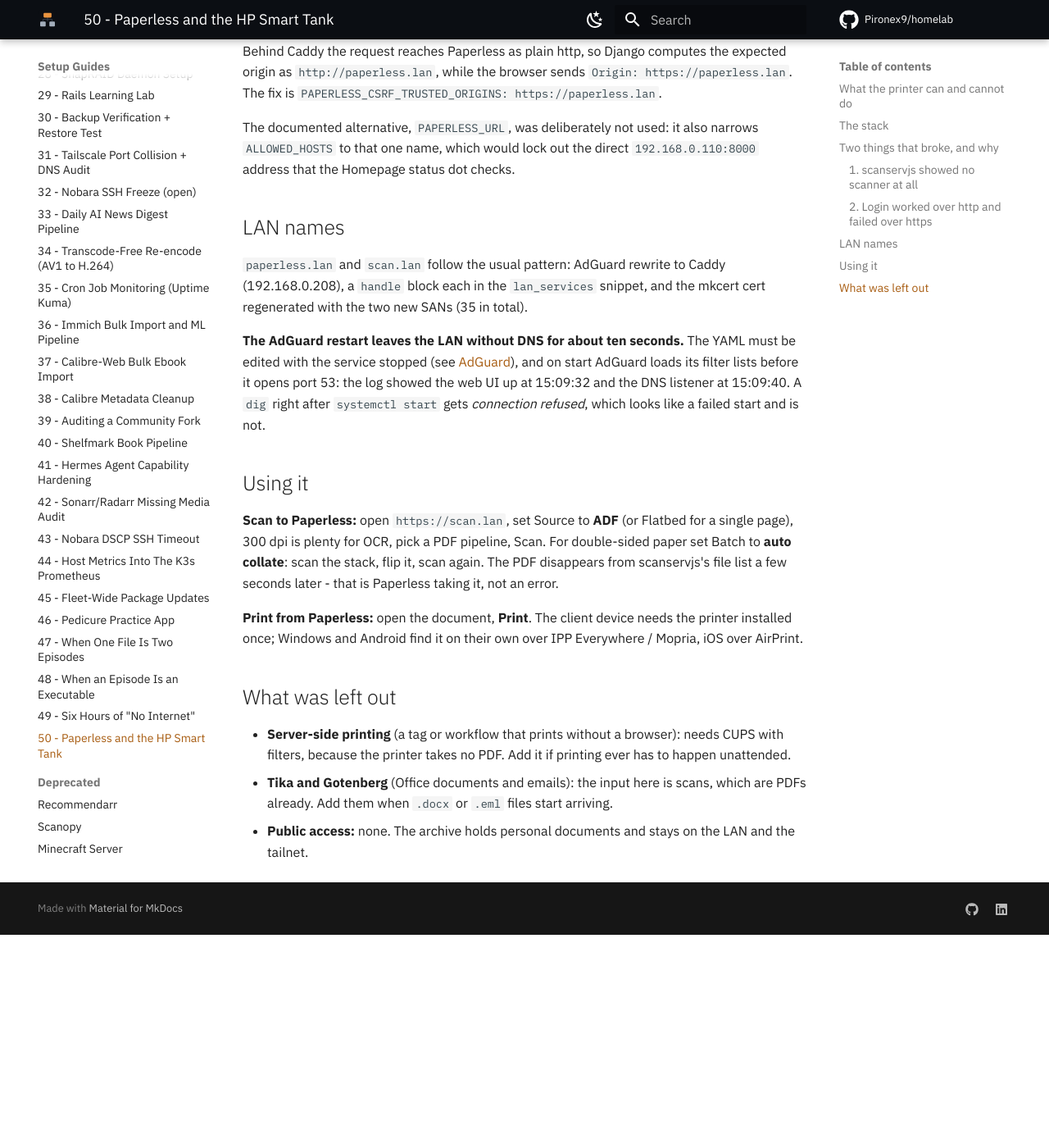
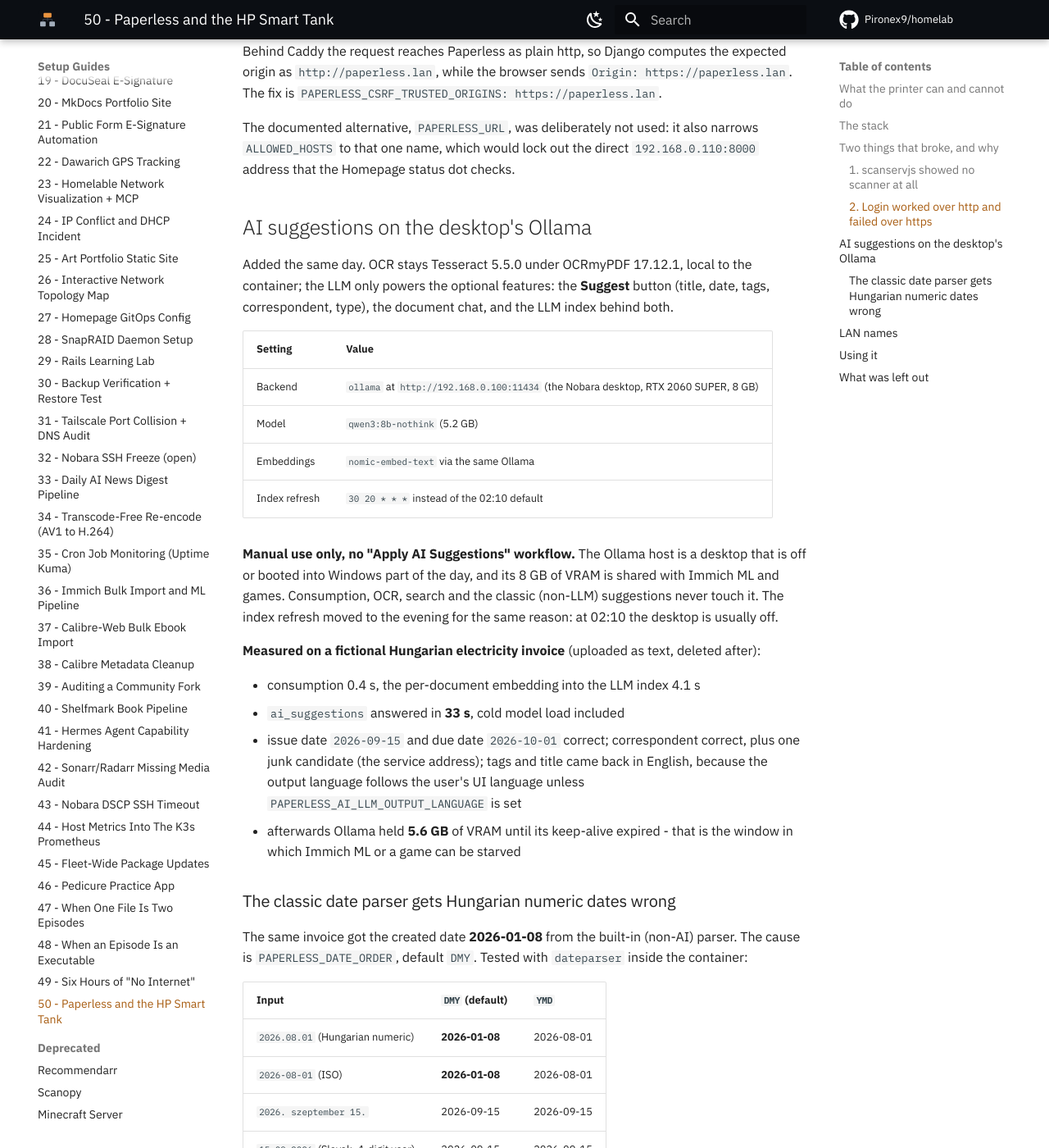
Before and after one commit to Pironex9/homelab, an MkDocs documentation site: the page built from docs/proxmox/50_Paperless_And_The_HP_Smart_Tank.md, in a window 1280 px wide and 1400 px high, scrolled down 3483 px. Shown: the whole window at 82% size. Built offline with MkDocs 1.6.1 and Material for MkDocs 9.7.7, drawn with Linux system fonts in a browser that asks for light colours; comment, search, counter and statistics services are not loaded; before the commit the page ends 4623 px from its top, so only the background shows below that; some of the changed text lies outside the part shown.

Commit message:
docs(paperless): AI suggestions on the Nobara Ollama, and the DMY date trap
Measured on a fictional Hungarian invoice: 33 s cold suggestions with
correct dates, while the classic parser's DMY default turned 2026.08.01
into 2026-01-08. The YMD trade-off is tabulated, not applied.

```diff
--- a/docs/proxmox/50_Paperless_And_The_HP_Smart_Tank.md
+++ b/docs/proxmox/50_Paperless_And_The_HP_Smart_Tank.md
@@ -135,6 +135,53 @@
 `ALLOWED_HOSTS` to that one name, which would lock out the direct `192.168.0.110:8000`
 address that the Homepage status dot checks.
 
+## AI suggestions on the desktop's Ollama
+
+Added the same day. OCR stays Tesseract 5.5.0 under OCRmyPDF 17.12.1, local to the container;
+the LLM only powers the optional features: the **Suggest** button (title, date, tags,
+correspondent, type), the document chat, and the LLM index behind both.
+
+| Setting | Value |
+|---|---|
+| Backend | `ollama` at `http://192.168.0.100:11434` (the Nobara desktop, RTX 2060 SUPER, 8 GB) |
+| Model | `qwen3:8b-nothink` (5.2 GB) |
+| Embeddings | `nomic-embed-text` via the same Ollama |
+| Index refresh | `30 20 * * *` instead of the 02:10 default |
+
+**Manual use only, no "Apply AI Suggestions" workflow.** The Ollama host is a desktop that is
+off or booted into Windows part of the day, and its 8 GB of VRAM is shared with Immich ML and
+games. Consumption, OCR, search and the classic (non-LLM) suggestions never touch it. The
+index refresh moved to the evening for the same reason: at 02:10 the desktop is usually off.
+
+**Measured on a fictional Hungarian electricity invoice** (uploaded as text, deleted after):
+
+- consumption 0.4 s, the per-document embedding into the LLM index 4.1 s
+- `ai_suggestions` answered in **33 s**, cold model load included
+- issue date `2026-09-15` and due date `2026-10-01` correct; correspondent correct, plus one
+  junk candidate (the service address); tags and title came back in English, because the
+  output language follows the user's UI language unless `PAPERLESS_AI_LLM_OUTPUT_LANGUAGE`
+  is set
+- afterwards Ollama held **5.6 GB** of VRAM until its keep-alive expired - that is the window
+  in which Immich ML or a game can be starved
+
+### The classic date parser gets Hungarian numeric dates wrong
+
+The same invoice got the created date **2026-01-08** from the built-in (non-AI) parser. The
+cause is `PAPERLESS_DATE_ORDER`, default `DMY`. Tested with `dateparser` inside the container:
+
+| Input | `DMY` (default) | `YMD` |
+|---|---|---|
+| `2026.08.01` (Hungarian numeric) | **2026-01-08** | 2026-08-01 |
+| `2026-08-01` (ISO) | **2026-01-08** | 2026-08-01 |
+| `2026. szeptember 15.` | 2026-09-15 | 2026-09-15 |
+| `15.09.2026` (Slovak, 4-digit year) | 2026-09-15 | 2026-09-15 |
+| `15. septembra 2026` | 2026-09-15 | 2026-09-15 |
+| `15.09.26` (Slovak, 2-digit year) | 2026-09-15 | **2015-09-26** |
+
+`YMD` fixes every 4-digit-year form in both languages and breaks only two-digit-year
+day-first dates, which mostly appear on shop receipts. Not changed yet; it is a call on the
+document mix.
+
 ## LAN names
 
 `paperless.lan` and `scan.lan` follow the usual pattern: AdGuard rewrite to Caddy
```
